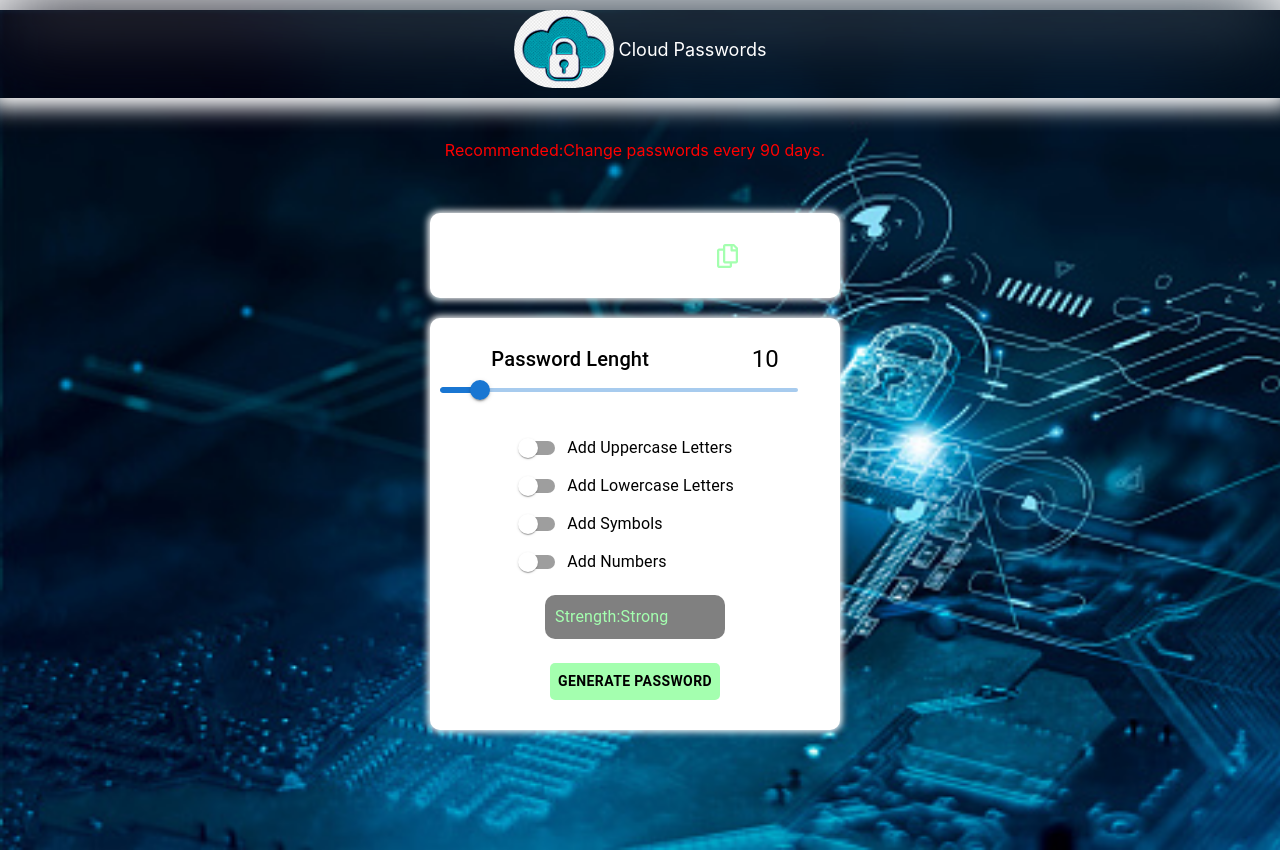
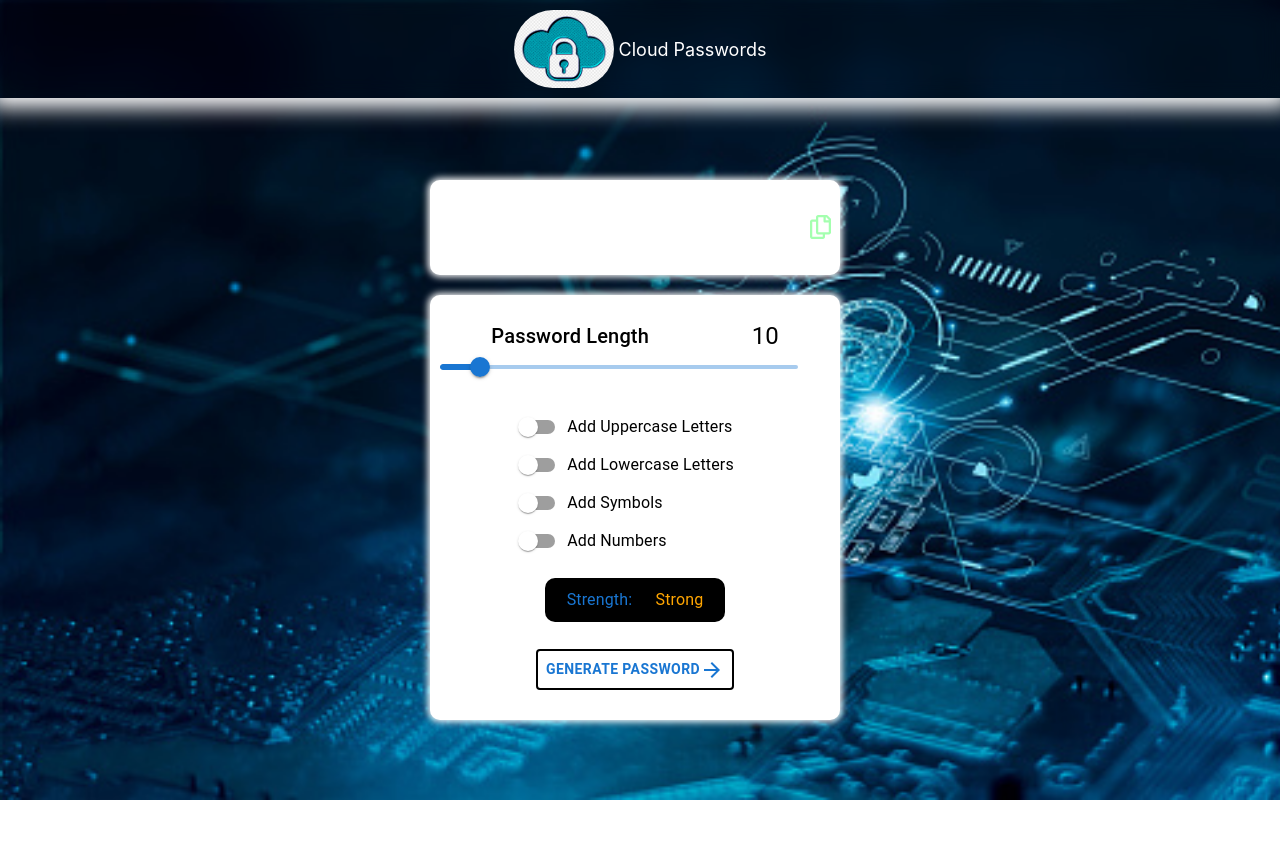
Before and after one commit to leungwoo/reactpasswordgenerator, a React (Create React App) app: page / in a window 1280 px wide. After the commit the page ends 800 px from the top, so only its background shows below. Built offline with nearby package versions, Linux system fonts and the light colour scheme; the HTML template or start-up script is replaced by a standard one.

Commit message:
fix ui/ux

```diff
--- a/src/App.jsx
+++ b/src/App.jsx
@@ -2,8 +2,10 @@
 /* eslint-disable no-plusplus */
 import React, { useState } from 'react';
 import {
-  Box, Button, FormControlLabel, FormGroup, Grid, IconButton, Slider, Switch, Typography,
+  Box, Button, Grid, IconButton, Slider, Typography,
+  useMediaQuery,
 } from '@mui/material';
+import ArrowForwardIcon from '@mui/icons-material/ArrowForward';
 import { ToastContainer, toast } from 'react-toastify';
 import 'react-toastify/dist/ReactToastify.css';
 
@@ -15,6 +17,7 @@ import {
 import { CopySuccess, CopyFailed } from './Components/Message';
 import copy from './assets/Copy.png';
 import bgImage from './assets/weblock.jpeg';
+import Checkbox from './Components/Checkbox';
 
 const App = () => {
   const [password, setPassword] = useState('');
@@ -23,6 +26,7 @@ const App = () => {
   const [hasLowerCase, setHasLowerCase] = useState(false);
   const [hasSymbols, setHasSymbols] = useState(false);
   const [hasNumbers, setHasNumbers] = useState(false);
+  const isMobile = useMediaQuery('(max-width:600px)');
 
   const createPassword = (characterList) => {
     let passcode = '';
@@ -101,10 +105,8 @@ const App = () => {
           height: '100vh',
           paddingLeft: '20px',
           paddingRight: '30px',
-          paddingBottom: '40px',
-          marginTop: '10px',
-          backgroundSize: 'cover',
-          backgroundRepeat: 'no-repeat',
+          backgroundSize: isMobile ? '' : 'cover',
+          backgroundRepeat: isMobile ? 'repeat' : 'no-repeat',
         }}
       >
         <Grid
@@ -116,20 +118,17 @@ const App = () => {
           xl={4}
           sx={{ justifyContent: 'center', marginTop: '10vh', marginBottom: '10vh' }}
         >
-          <Typography variant="h7" style={{ color: 'red', marginTop: '50px' }}>
-            Recommended:Change passwords every 90 days.
-          </Typography>
           <Grid
             item
             container
             sx={{
               background: 'white',
-              justifyContent: 'space-around',
+              justifyContent: 'space-between',
               borderRadius: '10px',
-              marginTop: '10px',
               padding: '1px',
               alignItems: 'center',
               boxShadow: ('0px 0px 7px 2px white'),
+              marginTop: '100px',
             }}
           >
             <Grid item>
@@ -165,7 +164,7 @@ const App = () => {
             <Grid item container sx={{ padding: '5px' }}>
               <Grid item container className="slider length details" sx={{ display: 'flex', justifyContent: 'space-around' }}>
                 <Typography variant="h6">
-                  Password Lenght
+                  Password Length
                 </Typography>
                 <Typography variant="h5">
                   {passwordLength}
@@ -183,68 +182,39 @@ const App = () => {
                 />
               </Grid>
             </Grid>
-            <Grid item className="checkboxform">
-              <FormGroup>
-                <FormControlLabel
-                  control={(
-                    <Switch
-                      checked={hasUpperCase}
-                      onChange={(e) => setHasUpperCase(e.target.checked)}
-                      name="hasUpperCase"
-                    />
-)}
-                  label="Add Uppercase Letters"
-                />
-                <FormControlLabel
-                  control={(
-                    <Switch
-                      checked={hasLowerCase}
-                      onChange={(e) => setHasLowerCase(e.target.checked)}
-                      name="hasLowerCase"
-                    />
-)}
-                  label="Add Lowercase Letters"
-                />
-                <FormControlLabel
-                  control={(
-                    <Switch
-                      checked={hasSymbols}
-                      onChange={(e) => setHasSymbols(e.target.checked)}
-                      name="hasSymbols"
-                    />
-)}
-                  label="Add Symbols"
-                />
-                <FormControlLabel
-                  control={(
-                    <Switch
-                      checked={hasNumbers}
-                      onChange={(e) => setHasNumbers(e.target.checked)}
-                      name="hasNumbers"
-                    />
-)}
-                  label="Add Numbers"
-                />
-              </FormGroup>
-            </Grid>
+            <Checkbox
+              hasLowerCase={hasLowerCase}
+              hasUpperCase={hasUpperCase}
+              hasSymbols={hasSymbols}
+              hasNumbers={hasNumbers}
+              setHasLowerCase={setHasLowerCase}
+              setHasUpperCase={setHasUpperCase}
+              setHasNumbers={setHasNumbers}
+              setHasSymbols={setHasSymbols}
+            />
             <Grid item className="strength" sx={{ display: 'flex' }}>
-              <Strength passwordLength={passwordLength} />
+              <Strength
+                passwordLength={passwordLength}
+                hasUpperCase={hasUpperCase}
+                hasLowerCase={hasLowerCase}
+                hasSymbols={hasSymbols}
+                hasNumbers={hasNumbers}
+              />
             </Grid>
             <Grid item sx={{ paddingTop: '10px' }}>
               <Button
                 onClick={generatePassword}
                 className="button"
                 sx={{
-                  display: 'flex',
-                  background: '#A4FFAF',
-                  color: 'black',
-                  borderRadius: '5px',
+                  border: 'black 2px solid',
                   fontWeight: 'bold',
-                  '&:hover': { background: 'black', color: '#A4FFAF' },
+                  '&:hover': { background: 'black' },
+                }}
 
-                }}
               >
                 Generate password
+                {' '}
+                <ArrowForwardIcon />
               </Button>
             </Grid>
           </Grid>
--- /dev/null
+++ b/src/Components/Checkbox.jsx
@@ -0,0 +1,60 @@
+/* eslint-disable react/prop-types */
+import {
+  FormControlLabel, FormGroup, Grid, Switch,
+} from '@mui/material';
+import React from 'react';
+
+const Checkbox = (props) => {
+  const {
+    hasUpperCase, hasLowerCase, hasSymbols, hasNumbers, setHasUpperCase, setHasLowerCase,
+    setHasSymbols, setHasNumbers,
+  } = props;
+  return (
+    <Grid item className="checkboxform">
+      <FormGroup>
+        <FormControlLabel
+          control={(
+            <Switch
+              checked={hasUpperCase}
+              onChange={(e) => setHasUpperCase(e.target.checked)}
+              name="hasUpperCase"
+            />
+)}
+          label="Add Uppercase Letters"
+        />
+        <FormControlLabel
+          control={(
+            <Switch
+              checked={hasLowerCase}
+              onChange={(e) => setHasLowerCase(e.target.checked)}
+              name="hasLowerCase"
+            />
+)}
+          label="Add Lowercase Letters"
+        />
+        <FormControlLabel
+          control={(
+            <Switch
+              checked={hasSymbols}
+              onChange={(e) => setHasSymbols(e.target.checked)}
+              name="hasSymbols"
+            />
+)}
+          label="Add Symbols"
+        />
+        <FormControlLabel
+          control={(
+            <Switch
+              checked={hasNumbers}
+              onChange={(e) => setHasNumbers(e.target.checked)}
+              name="hasNumbers"
+            />
+)}
+          label="Add Numbers"
+        />
+      </FormGroup>
+    </Grid>
+  );
+};
+
+export default Checkbox;
--- a/src/Components/Head.jsx
+++ b/src/Components/Head.jsx
@@ -4,7 +4,7 @@ import logo from '../assets/cloud.png';
 
 const Head = () => (
   <AppBar style={{
-    background: 'transparent', padding: '10px', backdropFilter: 'blur(40px)', boxShadow: ('0px 0px 20px 10px white'),
+    background: 'transparent', padding: '10px', backdropFilter: 'blur(10px)', boxShadow: ('0px 0px 20px 10px white'),
   }}
   >
     <Toolbar style={{ display: 'flex', justifyContent: 'center' }}>
--- a/src/Components/Strength.jsx
+++ b/src/Components/Strength.jsx
@@ -3,20 +3,27 @@ import { Grid, Typography } from '@mui/material';
 import React, { useState, useEffect } from 'react';
 
 const Strength = (props) => {
-  const { passwordLength } = props;
+  const {
+    passwordLength, hasUpperCase, hasLowerCase, hasSymbols, hasNumbers,
+  } = props;
   const [message, setMessage] = useState('');
+  const [color, setColor] = useState('');
 
   useEffect(() => {
     if (passwordLength < 10) {
+      setColor('yellow');
       setMessage(' Weak!');
     } else if (passwordLength < 15) {
+      setColor('orange');
       setMessage('Strong');
     } else if (passwordLength <= 20) {
+      setColor('red');
       setMessage('Stronger');
-    } else if (passwordLength <= 26) {
-      setMessage('Vault Mode');
+    } else if (passwordLength > 20 && hasUpperCase && hasLowerCase && hasSymbols && hasNumbers) {
+      setColor('green');
+      setMessage('Vault Mode!');
     }
-  }, [passwordLength]);
+  }, [passwordLength, hasUpperCase, hasLowerCase, hasSymbols, hasNumbers]);
 
   return (
     <Grid
@@ -27,18 +34,22 @@ const Strength = (props) => {
         height: '100%',
         padding: '10px',
         borderRadius: '10px',
-        background: 'grey',
+        background: 'black',
         color: '#A4FFAF',
+        display: 'flex',
+        justifyContent: 'space-around',
       }}
     >
-      <Grid>
-        <Typography>
+      <Grid item>
+        <Typography color="#1976d2">
           Strength:
         </Typography>
       </Grid>
-      <Typography>
-        { message}
-      </Typography>
+      <Grid>
+        <Typography sx={{ color: { color } }}>
+          { message}
+        </Typography>
+      </Grid>
     </Grid>
   );
 };
```
Also changed, not shown: src/Components/Character.jsx (+0 -11 lines).
